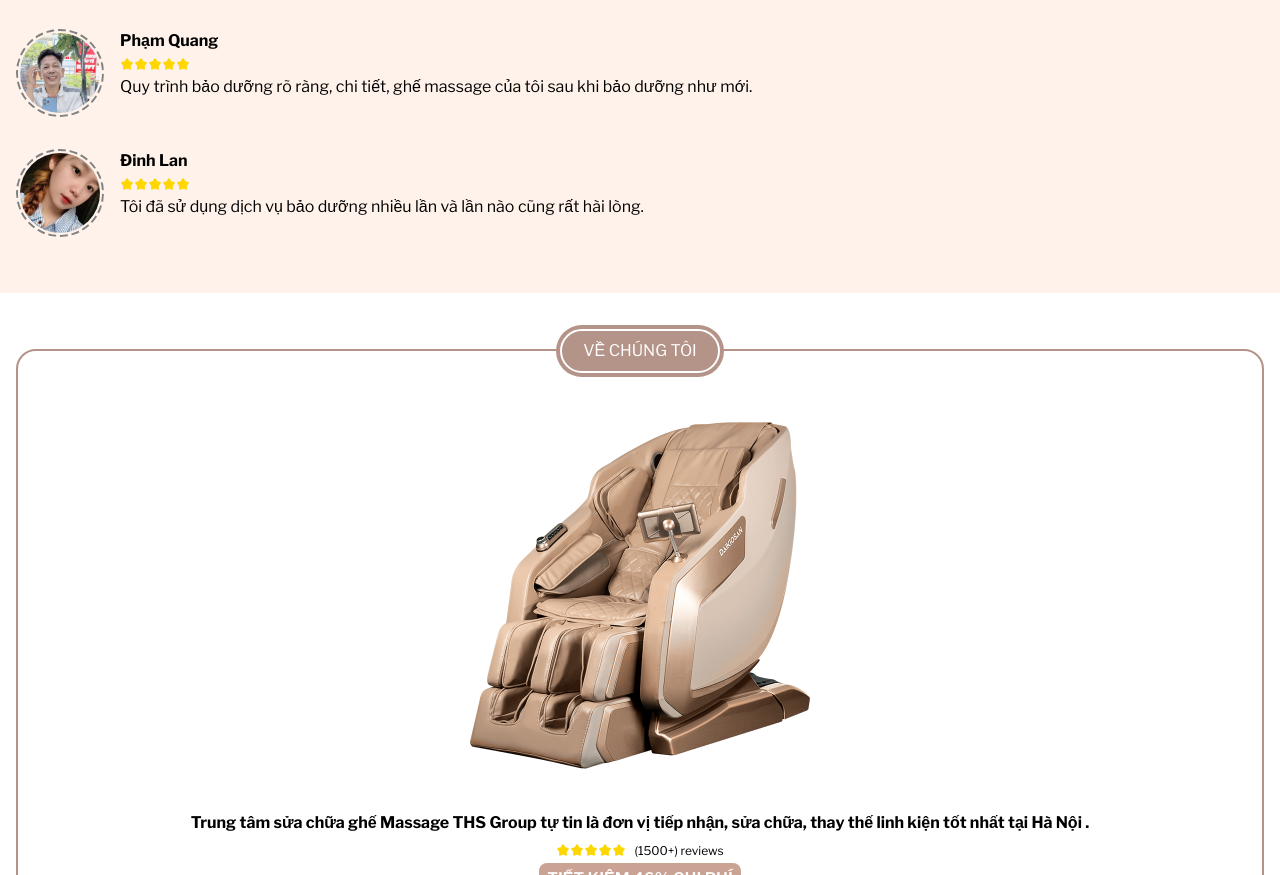
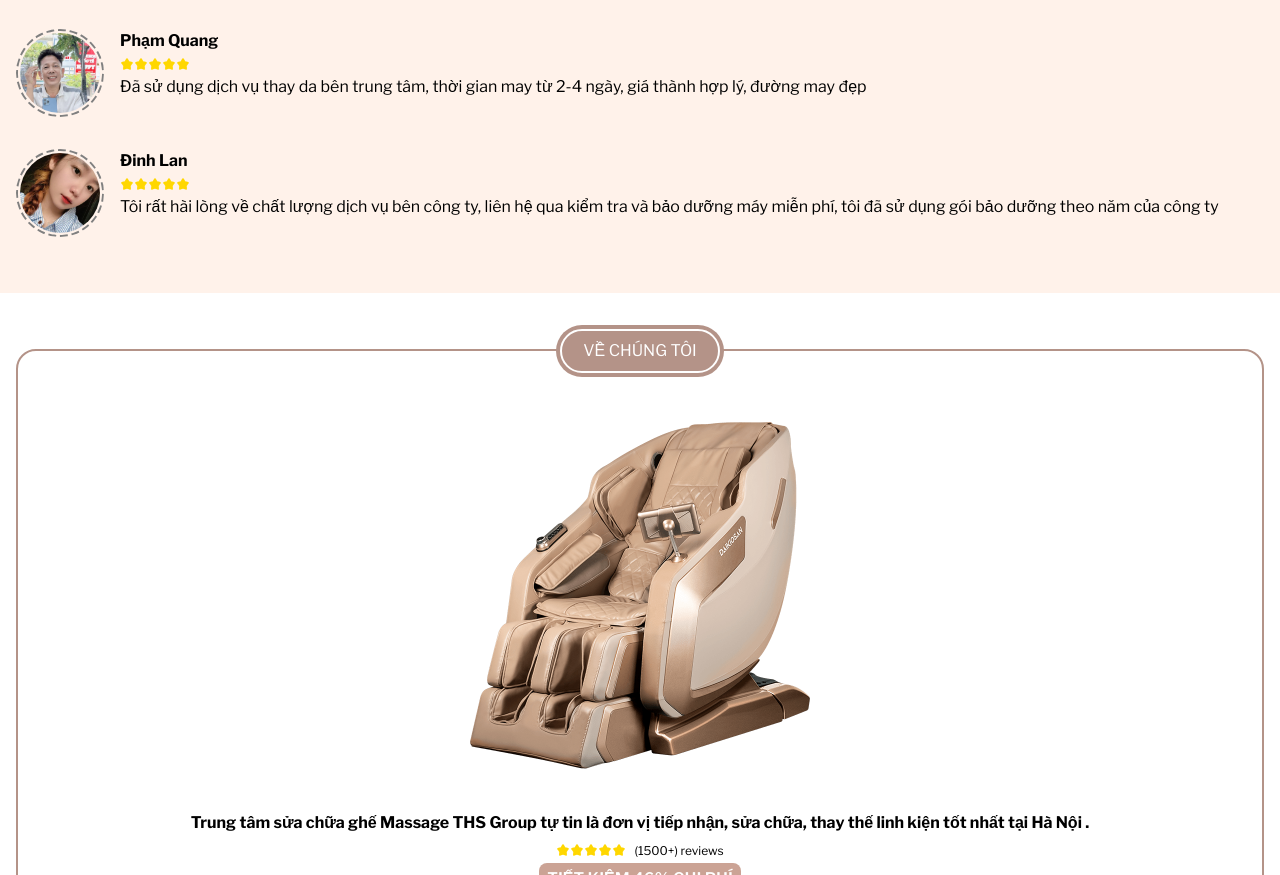
Before and after one commit to NTV-gnouv/massage-ladingpage, a plain HTML site: page index.html in a window 1280 px wide. Shown: the part 4425-5300 px from the top of the page. Drawn offline with nearby package versions, Linux system fonts and the light colour scheme.

Commit message:
lần 17

```diff
--- a/index.html
+++ b/index.html
@@ -423,8 +423,7 @@
                                         <i class="icon-star"></i>
                                     </div>
                                     <p class="line-clamp-3 mt-1">
-                                        Quy trình bảo dưỡng rõ ràng, chi tiết, ghế massage của tôi sau khi
-                                        bảo dưỡng như mới.
+                                        Đã sử dụng dịch vụ thay da bên trung tâm, thời gian may từ 2-4 ngày, giá thành hợp lý, đường may đẹp
                                     </p>
                                 </div>
                             </div>
@@ -447,8 +446,7 @@
                                         <i class="icon-star"></i>
                                     </div>
                                     <p class="line-clamp-3 mt-1">
-                                        Tôi đã sử dụng dịch vụ bảo dưỡng nhiều lần và lần nào cũng rất hài
-                                        lòng.
+                                        Tôi rất hài lòng về chất lượng dịch vụ bên công ty, liên hệ qua kiểm tra và bảo dưỡng máy miễn phí, tôi đã sử dụng gói bảo dưỡng theo năm của công ty
                                     </p>
                                 </div>
                             </div>
```
